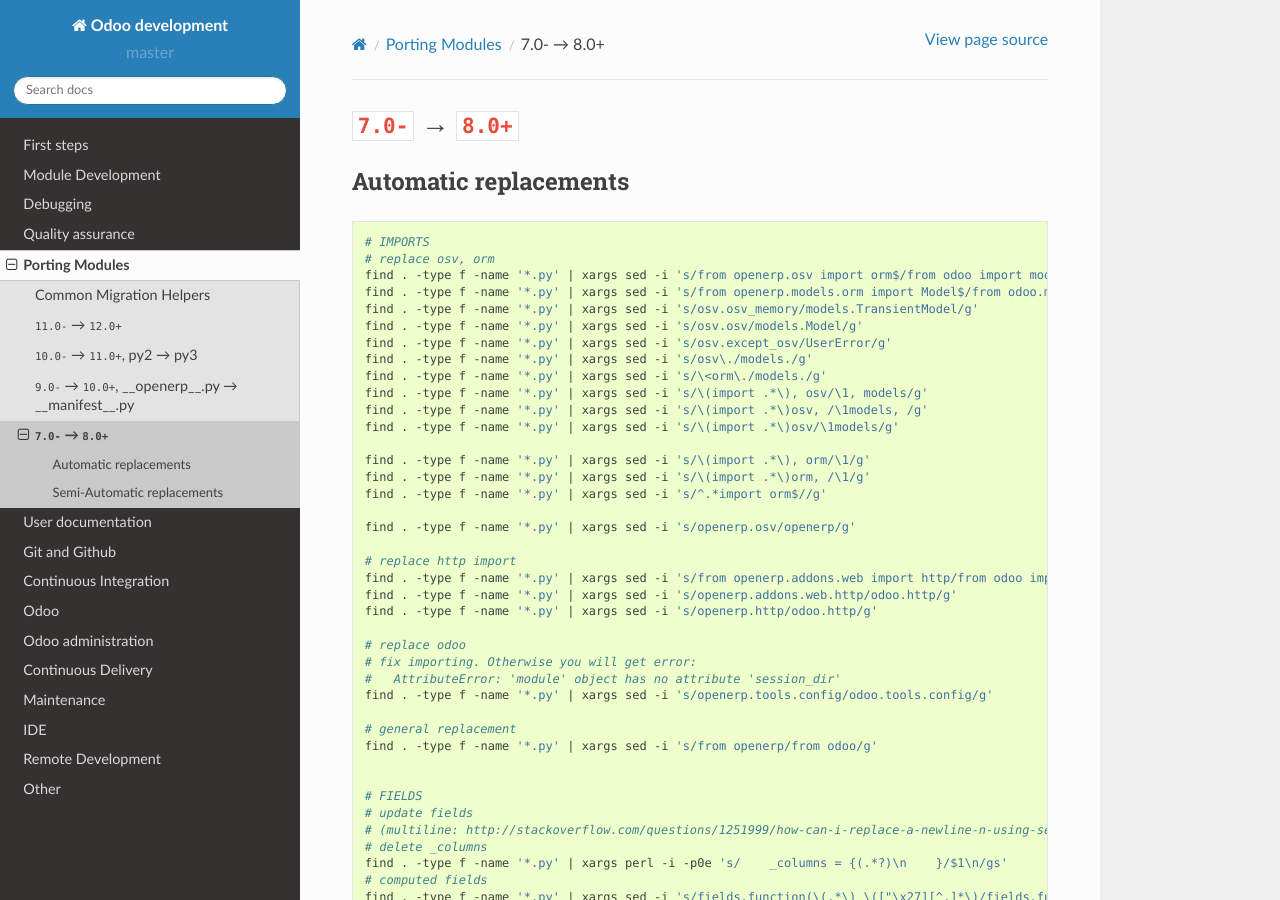
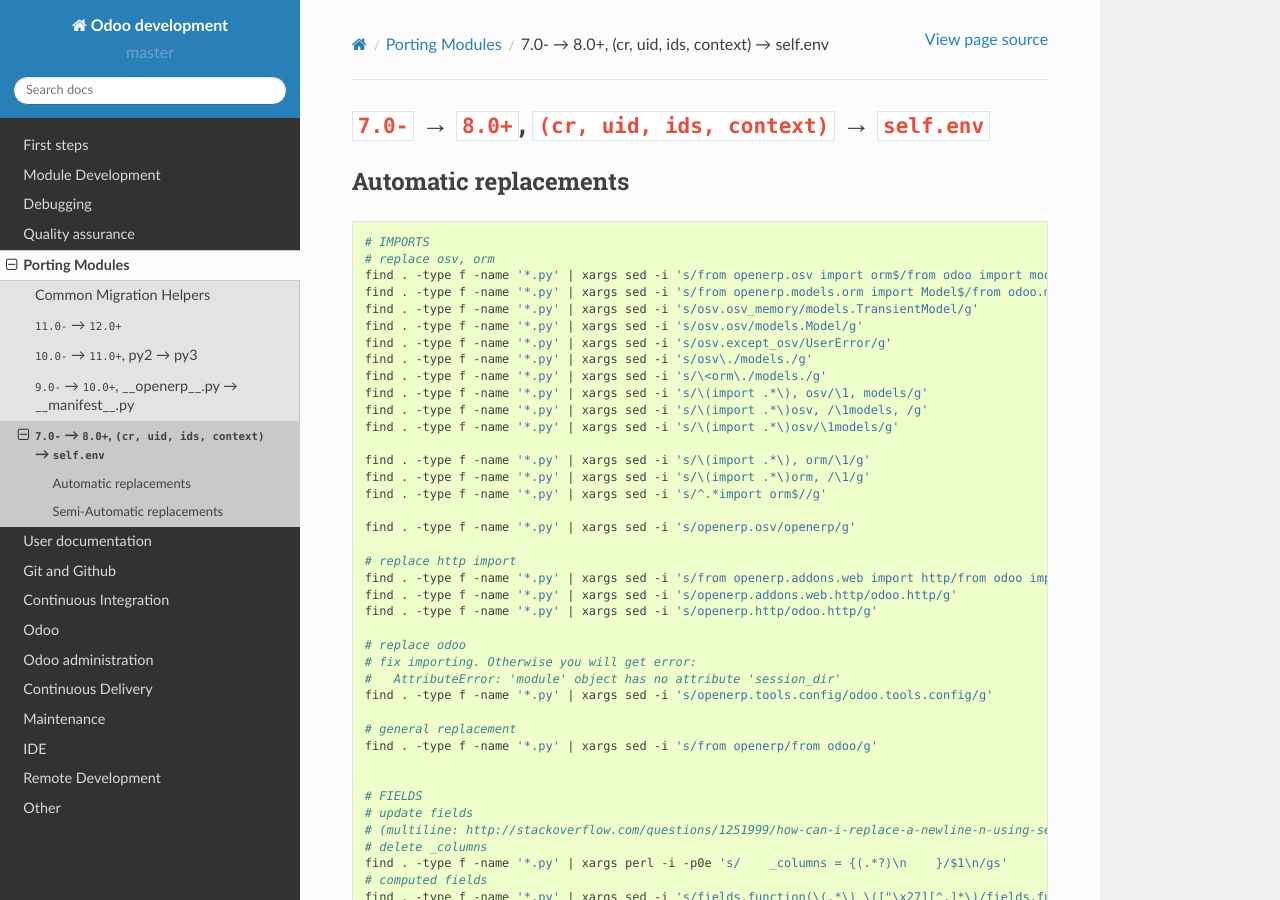
Before and after one commit to itpp-labs/odoo-development, a Sphinx documentation site: the page built from docs/migration/migrate-odoo-7-to-8.rst, in a window 1280 px wide and 900 px high. Built offline with Sphinx 7.4.7 and the Read the Docs theme 2.0.0, drawn with Linux system fonts in a browser that asks for light colours.

Commit message:
Update migrate-odoo-7-to-8.rst

```diff
--- a/docs/migration/migrate-odoo-7-to-8.rst
+++ b/docs/migration/migrate-odoo-7-to-8.rst
@@ -1,6 +1,6 @@
-=====================
- ``7.0-`` → ``8.0+``
-=====================
+=================================================================
+ ``7.0-`` → ``8.0+``, ``(cr, uid, ids, context)`` → ``self.env``
+=================================================================
 
 Automatic replacements
 ======================
```
